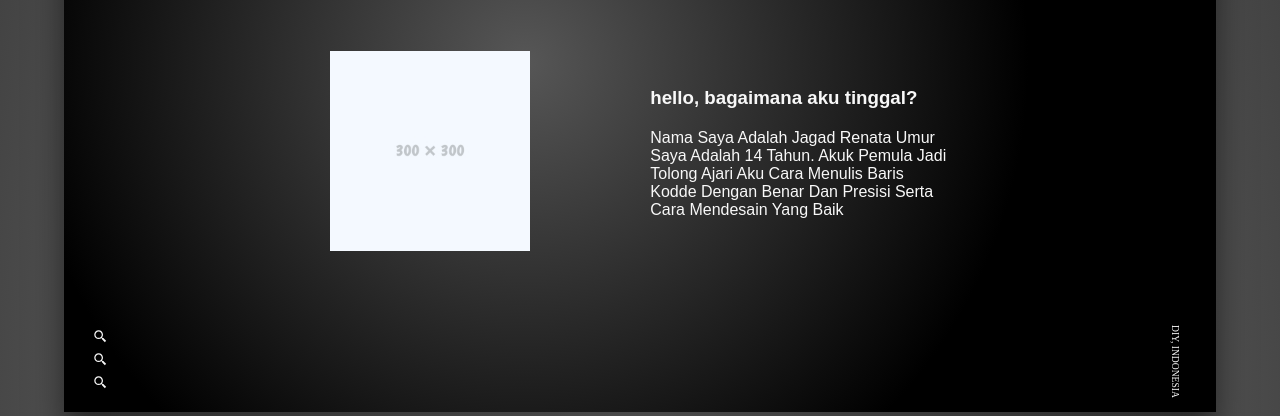
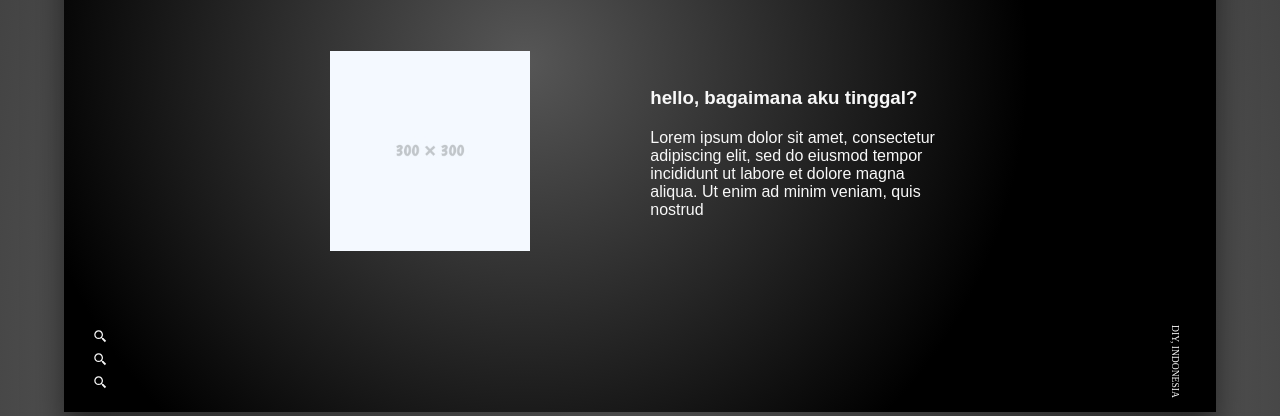
Before and after one commit to renngegebanget/rennv2, a plain HTML site: page index.html in a window 1280 px wide. Shown: the part 738-1154 px from the top of the page. Drawn offline with Linux system fonts and the light colour scheme; a web font is replaced by a local one.

Commit message:
Update index.html

```diff
--- a/index.html
+++ b/index.html
@@ -65,7 +65,7 @@
       <div class="about-img"><img src="src/img/300×300.jpg" alt=""></div>
       <div class="about-text">
         <h3>hello, bagaimana aku tinggal?</h3>
-        <p>Nama Saya Adalah Jagad Renata Umur Saya Adalah 14 Tahun. Akuk Pemula Jadi Tolong Ajari Aku Cara Menulis Baris Kodde Dengan Benar Dan Presisi Serta Cara Mendesain Yang Baik</p>
+        <p>Lorem ipsum dolor sit amet, consectetur adipiscing elit, sed do eiusmod tempor incididunt ut labore et dolore magna aliqua. Ut enim ad minim veniam, quis nostrud</p>
       </div>
     </div>
 
```
